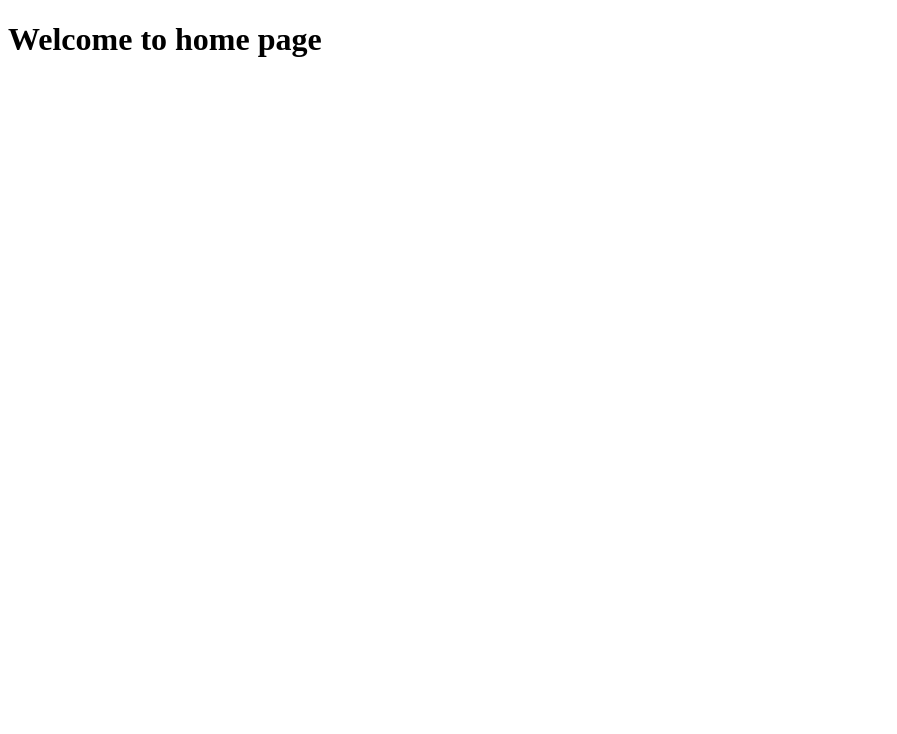
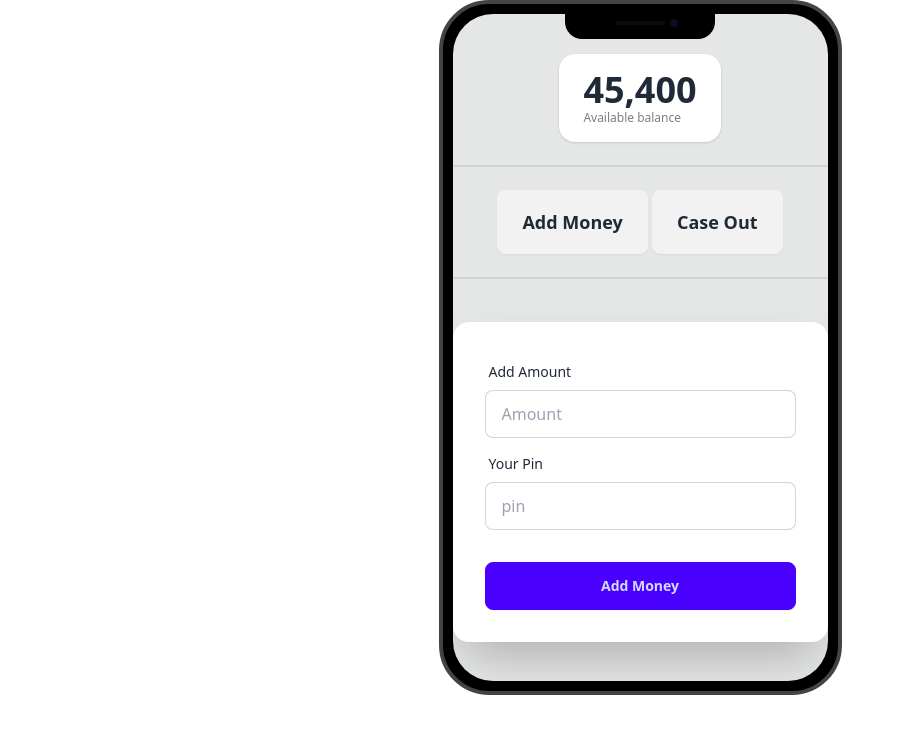
Before and after one commit to rm40405/modu27-payoo-mfs-project, a plain HTML site: page homePage.html in a window 1280 px wide. Shown: the whole page, without its empty margins (0-897 px from the left). Drawn offline with nearby package versions, Linux system fonts and the light colour scheme.

Commit message:
add the add money function

```diff
--- a/homePage.html
+++ b/homePage.html
@@ -3,9 +3,76 @@
   <head>
     <meta charset="UTF-8" />
     <meta name="viewport" content="width=device-width, initial-scale=1.0" />
-    <title>Document</title>
+    <title>add money payoo</title>
+    <link
+      href="https://cdn.jsdelivr.net/npm/daisyui@4.12.10/dist/full.min.css"
+      rel="stylesheet"
+      type="text/css"
+    />
+    <script src="https://cdn.tailwindcss.com"></script>
   </head>
   <body>
-    <h1>Welcome to home page</h1>
+    <main class="flex justify-center">
+      <div class="mockup-phone">
+        <div class="camera"></div>
+        <div class="display">
+          <div class="artboard artboard-demo phone-2">
+            <!-- avaiblablr balance -->
+            <div>
+              <div class="stats shadow">
+                <div class="stat">
+                  <div id="balance" class="stat-value">45,400</div>
+                  <div class="stat-desc">Available balance</div>
+                </div>
+              </div>
+            </div>
+            <!-- driver add -->
+            <div class="divider"></div>
+            <!-- add money or case out button-->
+            <div>
+              <button class="btn btn-lg">Add Money</button>
+              <button class="btn btn-lg">Case Out</button>
+            </div>
+            <!-- add money from start-->
+            <div class="divider"></div>
+            <div
+              class="card bg-base-100 w-full max-w-sm shrink-0 shadow-2xl mt-5 mx-6"
+            >
+              <form class="card-body">
+                <div class="form-control">
+                  <label class="label">
+                    <span class="label-text"> Add Amount</span>
+                  </label>
+                  <input
+                    id="add-amount"
+                    type="text"
+                    placeholder="Amount"
+                    class="input input-bordered"
+                    required
+                  />
+                </div>
+                <div class="form-control">
+                  <label class="label">
+                    <span class="label-text">Your Pin</span>
+                  </label>
+                  <input
+                    id="add-pin"
+                    type="text"
+                    placeholder="pin"
+                    class="input input-bordered"
+                    required
+                  />
+                </div>
+                <div id="add-money-btn" class="form-control mt-6">
+                  <button class="btn btn-primary">Add Money</button>
+                </div>
+              </form>
+            </div>
+            <!-- add money from end -->
+          </div>
+        </div>
+      </div>
+    </main>
+    <script src="./js/homePage.js"></script>
   </body>
 </html>
--- /dev/null
+++ b/js/homePage.js
@@ -0,0 +1,27 @@
+// get the event handler for
+// step 1:
+
+document.getElementById('add-money-btn').addEventListener('click',function(event){
+    // prevent form submission
+    // step 2:
+    event.preventDefault();
+    // get the amount
+    const addAmount = document.getElementById('add-amount').value;
+    const addNewAmount = parseFloat(addAmount);
+
+    // get the pin number
+    const addPin = document.getElementById('add-pin').value;
+
+    if(addPin=== '1234'){
+        // add the amount to the balance
+        const balance = document.getElementById('balance').innerText;
+        const newBalance = parseFloat(balance);
+        const updatedBalance = newBalance + addNewAmount;
+        document.getElementById('balance').innerText = updatedBalance;
+
+    }
+    else{
+        alert('wrong pin or amount');
+    }
+
+});
```
